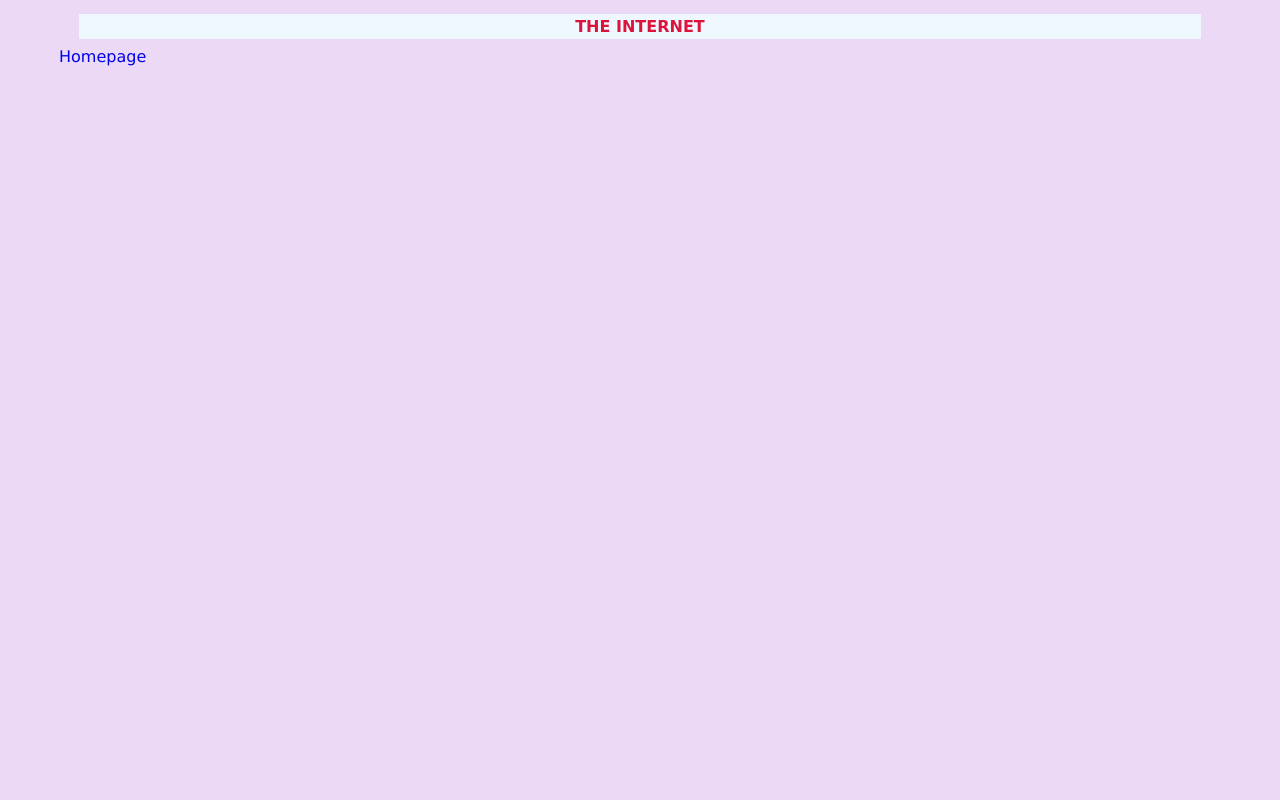
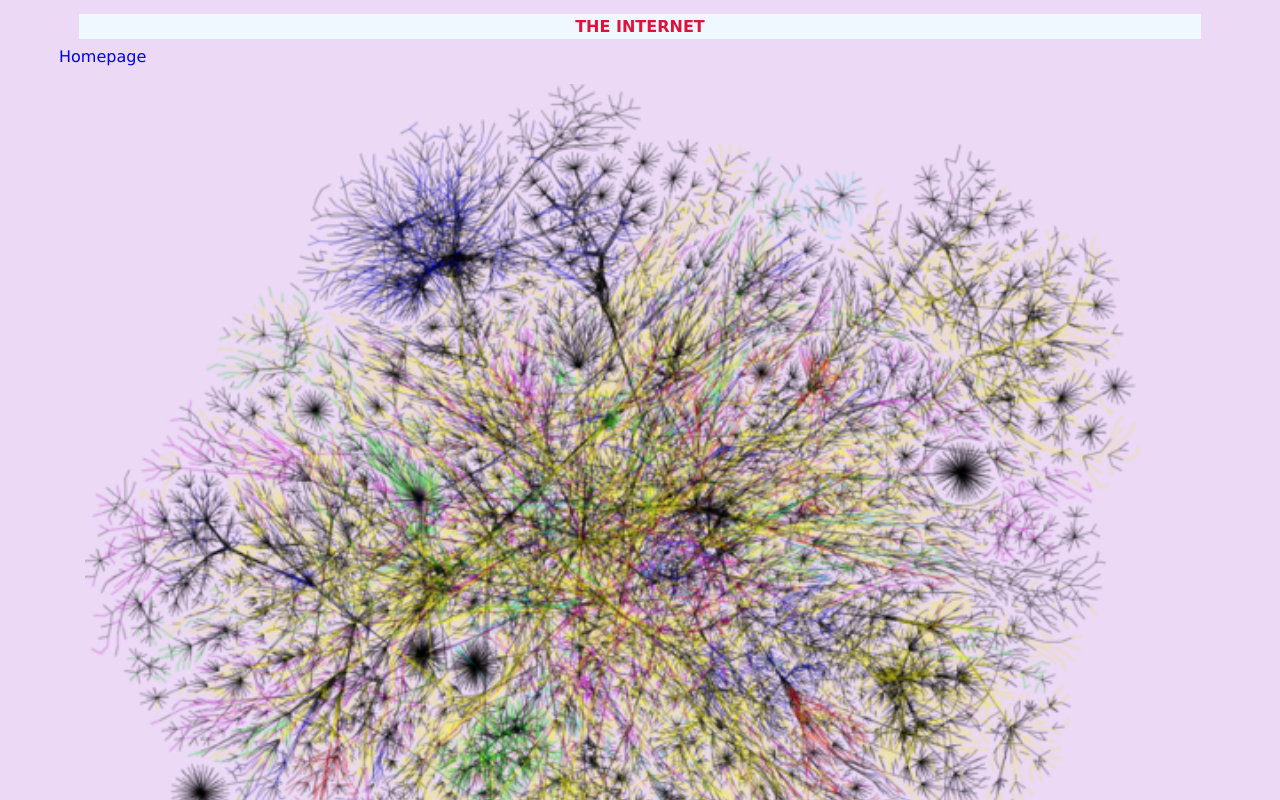
Before and after one commit to jtaufiq1/jtaufiq1.github.io, a plain HTML site: page network/the_internet.html in a window 1280 px wide. Shown: the top 800 px of the page. Drawn offline with Linux system fonts and the light colour scheme.

Commit message:
the internet map

```diff
--- a/network/the_internet.html
+++ b/network/the_internet.html
@@ -11,5 +11,8 @@
 <body>
     <h1>The Internet</h1>
     <a href="../index.html">Homepage</a>
+    <section>
+        <img src="Internet_map_1024_-_transparent,_inverted.png" alt="map of the internet" title="conceptual internet map">
+    </section>
 </body>
 </html>
```
